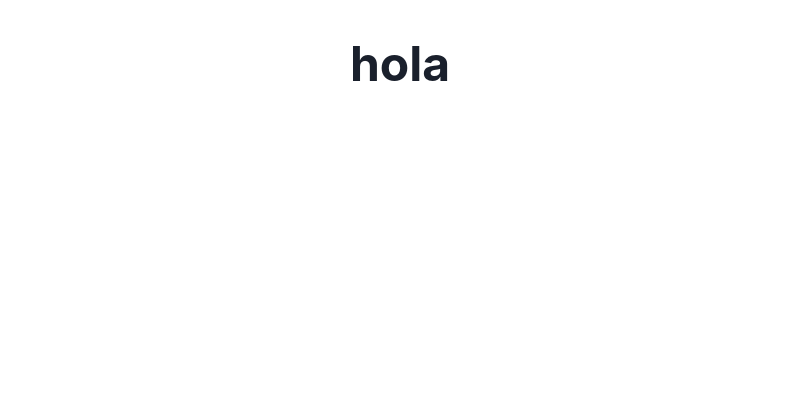
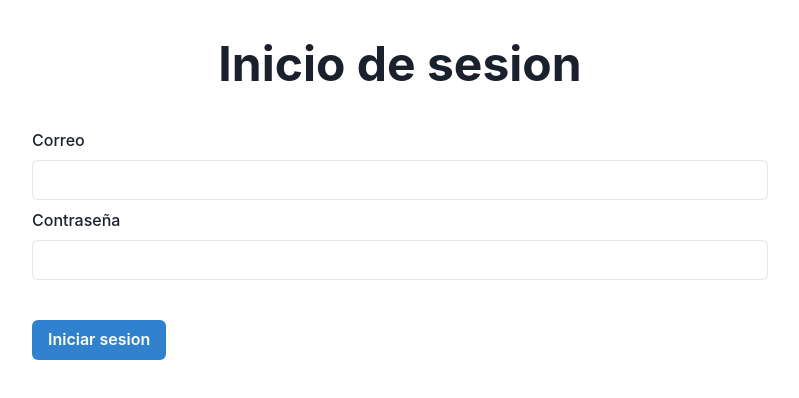
Before and after one commit to Xhyus/Auth_cookies, a Next.js app in the folder frontend/: page / in a window 1280 px wide. Shown: the top 398 px of the page, without its empty margins (240-1039 px from the left). Built offline with nearby package versions, Linux system fonts and the light colour scheme.

Commit message:
Se generan las vistas protegidas

```diff
--- a/frontend/pages/_app.jsx
+++ b/frontend/pages/_app.jsx
@@ -1,6 +1,9 @@
 import { ChakraProvider } from "@chakra-ui/react"
+import axios from "axios"
 
 const MyApp = ({ Component, pageProps }) => {
+  axios.defaults.withCredentials = true
+
   return (
     <ChakraProvider>
       <Component {...pageProps} />
--- a/frontend/pages/index.jsx
+++ b/frontend/pages/index.jsx
@@ -1,21 +1,75 @@
 import { useState } from "react"
-import { Container, Heading, Text, Button, Input, Stack } from "@chakra-ui/react"
+import { Container, Heading, Button, Input, Stack, FormControl, FormLabel } from "@chakra-ui/react"
 import Swal from "sweetalert2"
+import { login, checkToken } from "../data/user"
+import { useRouter } from "next/router"
+import Cookie from "js-cookie"
 
 export const getServerSideProps = async (context) => {
+	try {
+		const response = await checkToken(context.req.headers.cookie)
+		if (response.status === 200) {
 			return {
-    props: {
-      data: null
+				redirect: {
+					destination: "/list",
+					permanent: false
+				}
+			}
+		}
+	} catch (error) {
+		console.log(error)
+		return {
+			props: {}
 		}
 	}
 }
 
-const Home = () => {
+const Home = ({ data }) => {
+
+	const [user, setUser] = useState({
+		correo: "",
+		password: ""
+	})
+	const router = useRouter()
+	const handleChange = (e) => {
+		setUser({
+			...user,
+			[e.target.name]: e.target.value
+		})
+	}
+
+	const onSubmit = async (e) => {
+		e.preventDefault()
+		try {
+			const response = await login(user.correo, user.password)
+			if (response.status === 200) {
+				Cookie.set("token", response.data.token, { expires: 1 })
+				router.push("/list")
+			}
+		} catch (error) {
+			console.log(error)
+			return Swal.fire({
+				icon: "error",
+				title: "Oops...",
+				text: "Algo salio mal!"
+			})
+		}
+	}
+
 	return (
-    <Container maxW="container.xl">
-      <Heading as="h1" size="2xl" textAlign="center" my={10}>
-        hola
-      </Heading>
+		<Container maxW="container.md">
+			<Heading as="h1" size="2xl" textAlign="center" my={10}>Inicio de sesion</Heading>
+			<Stack>
+				<FormControl>
+					<FormLabel>Correo</FormLabel>
+					<Input type="email" name="correo" onChange={handleChange} />
+				</FormControl>
+				<FormControl>
+					<FormLabel>Contraseña</FormLabel>
+					<Input type="password" name="password" onChange={handleChange} />
+				</FormControl>
+			</Stack>
+			<Button my={10} colorScheme={"blue"} onClick={onSubmit}>Iniciar sesion</Button>
 		</Container>
 	)
 }
```
Also changed, not shown: frontend/pages/[pid].jsx (deleted, +0 -18 lines), frontend/pages/create.jsx (deleted, +0 -18 lines), frontend/pages/list.jsx (+38 -5 lines). Lines whose indentation alone changed are shown as unchanged.
